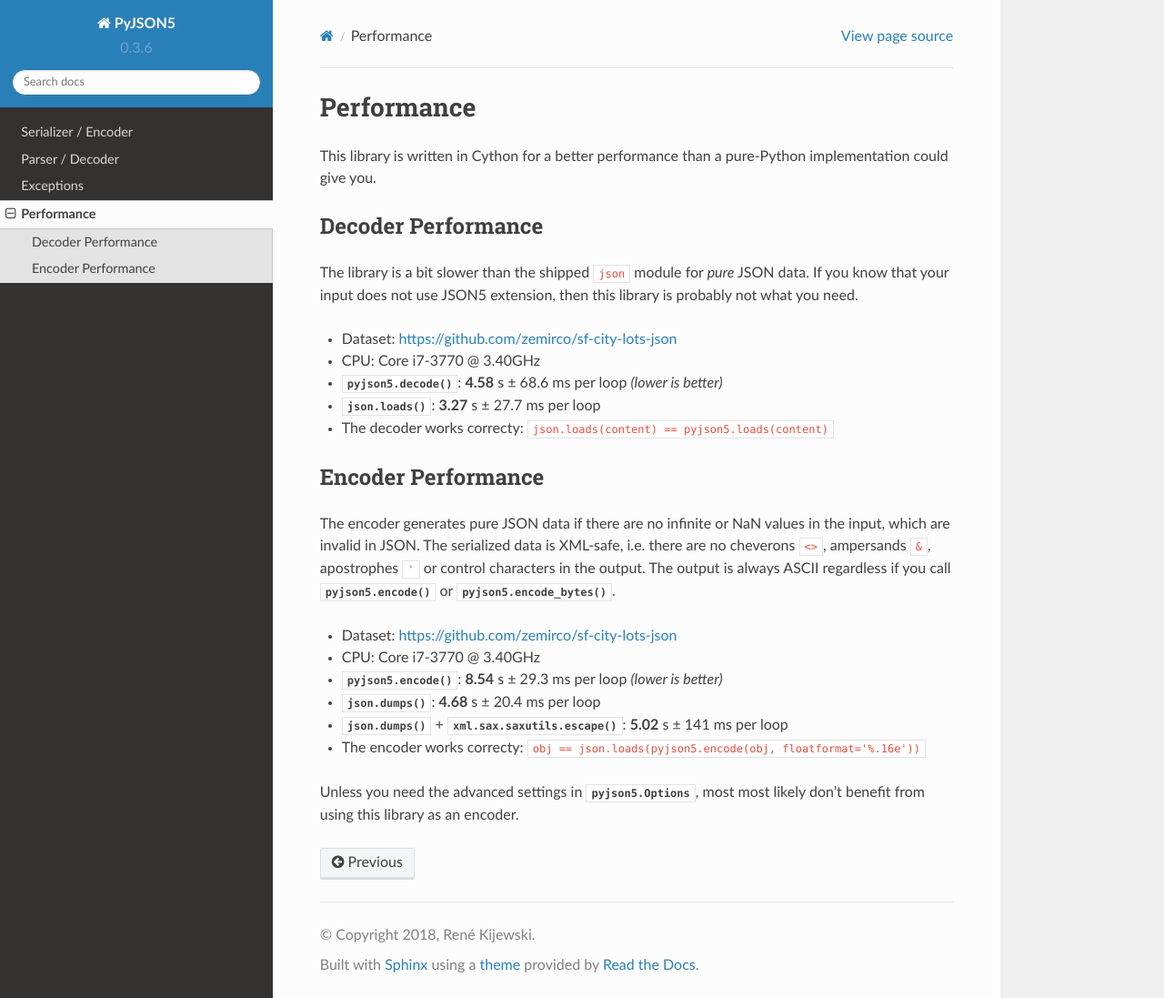
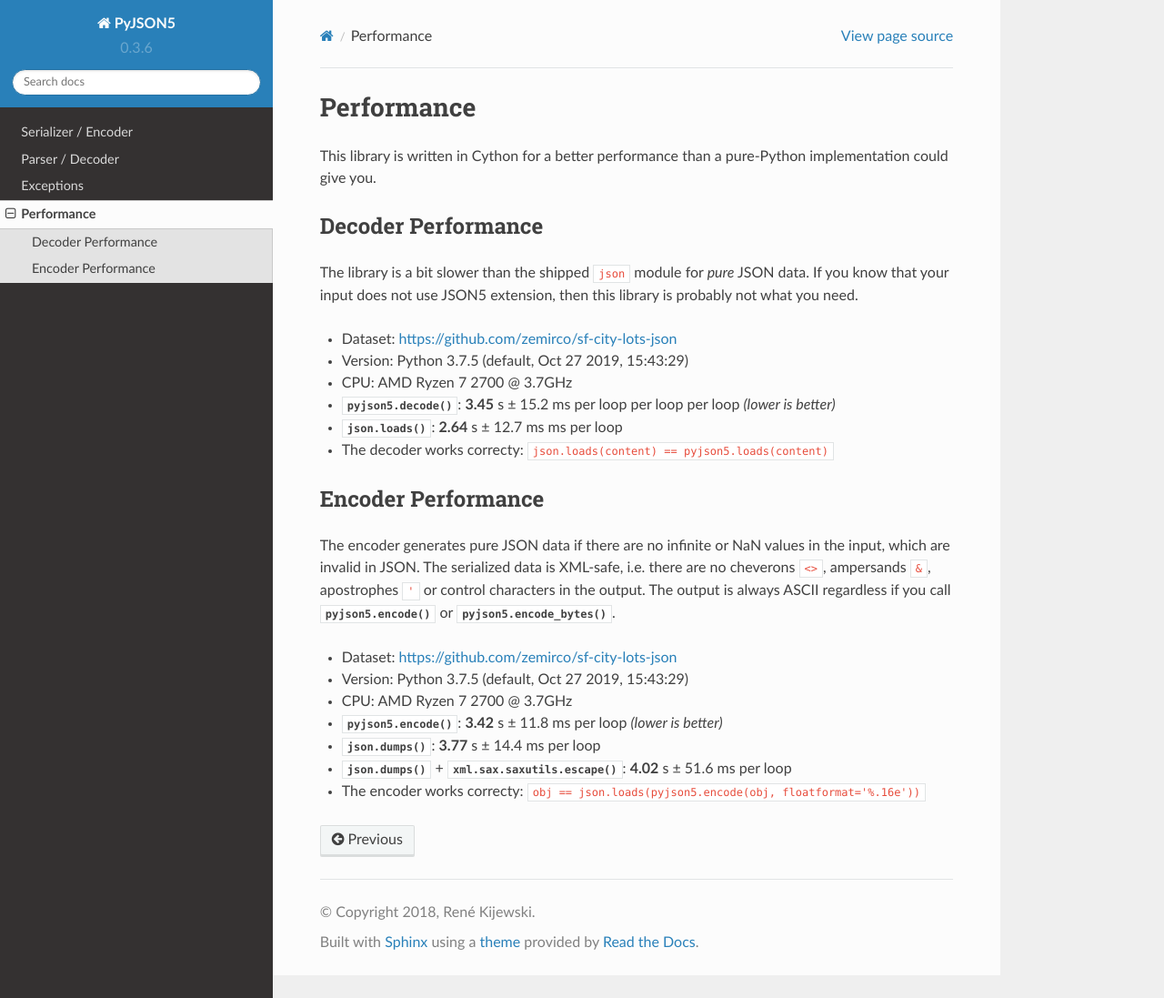
Before and after one commit to Kijewski/pyjson5, a Sphinx documentation site: the page built from docs/performance.rst, in a window 1280 px wide and 1097 px high. Shown: the whole window at 91% size. Built offline with Sphinx 7.4.7 and the Read the Docs theme 2.0.0, drawn with Linux system fonts in a browser that asks for light colours.

Commit message:
Faster decoder

```diff
--- a/docs/performance.rst
+++ b/docs/performance.rst
@@ -11,9 +11,10 @@ The library is a bit slower than the shipped ``json`` module for *pure* JSON dat
 If you know that your input does not use JSON5 extension, then this library is probably not what you need.
 
 * Dataset: https://github.com/zemirco/sf-city-lots-json
-* CPU: Core i7-3770 @ 3.40GHz
-* :func:`pyjson5.decode`: **4.58** s ± 68.6 ms per loop *(lower is better)*
-* :func:`json.loads`: **3.27** s ± 27.7 ms per loop
+* Version: Python 3.7.5 (default, Oct 27 2019, 15:43:29)
+* CPU: AMD Ryzen 7 2700 @ 3.7GHz
+* :func:`pyjson5.decode`: **3.45** s ± 15.2 ms per loop per loop per loop *(lower is better)*
+* :func:`json.loads`: **2.64** s ± 12.7 ms ms per loop
 * The decoder works correcty: ``json.loads(content) == pyjson5.loads(content)``
 
 
@@ -25,10 +26,9 @@ The serialized data is XML-safe, i.e. there are no cheverons ``<>``, ampersands
 The output is always ASCII regardless if you call :func:`pyjson5.encode` or :func:`pyjson5.encode_bytes`.
 
 * Dataset: https://github.com/zemirco/sf-city-lots-json
-* CPU: Core i7-3770 @ 3.40GHz
-* :func:`pyjson5.encode`: **8.54** s ± 29.3 ms per loop *(lower is better)*
-* :func:`json.dumps`: **4.68** s ± 20.4 ms per loop
-* :func:`json.dumps` + :func:`xml.sax.saxutils.escape`: **5.02** s ± 141 ms per loop
+* Version: Python 3.7.5 (default, Oct 27 2019, 15:43:29)
+* CPU: AMD Ryzen 7 2700 @ 3.7GHz
+* :func:`pyjson5.encode`: **3.42** s ± 11.8 ms per loop *(lower is better)*
+* :func:`json.dumps`: **3.77** s ± 14.4 ms per loop
+* :func:`json.dumps` + :func:`xml.sax.saxutils.escape`: **4.02** s ± 51.6 ms per loop
 * The encoder works correcty: ``obj == json.loads(pyjson5.encode(obj, floatformat='%.16e'))``
-
-Unless you need the advanced settings in :class:`pyjson5.Options`, most most likely don't benefit from using this library as an encoder.
--- a/make_unicode_categories.py
+++ b/make_unicode_categories.py
@@ -24,6 +24,7 @@ def main(input_file, output_file):
         'lo': IdentifierStart,
         'lt': IdentifierStart,
         'lu': IdentifierStart,
+        'nl': IdentifierStart,
 
         'mc': IdentifierPart,
         'mn': IdentifierPart,
@@ -98,7 +99,7 @@ def main(input_file, output_file):
     print(file=output_file)
 
     print('    std::uint16_t plane_idx = std::uint16_t(codepoint / 0x10000);', file=output_file)
-    print('    if (plane_idx > 16) return 0;', file=output_file)
+    print('    if (__builtin_expect(plane_idx > 16, false)) return 1;', file=output_file)
     print('    std::uint16_t datum_idx = std::uint16_t(codepoint & 0xffff);', file=output_file)
     print('    const std::uint8_t *plane = planes[plane_idx];', file=output_file)
     print('    return (plane[datum_idx / 4] >> (2 * (datum_idx % 4))) % 4;', file=output_file)
```
Also changed, not shown: 6 other files.
